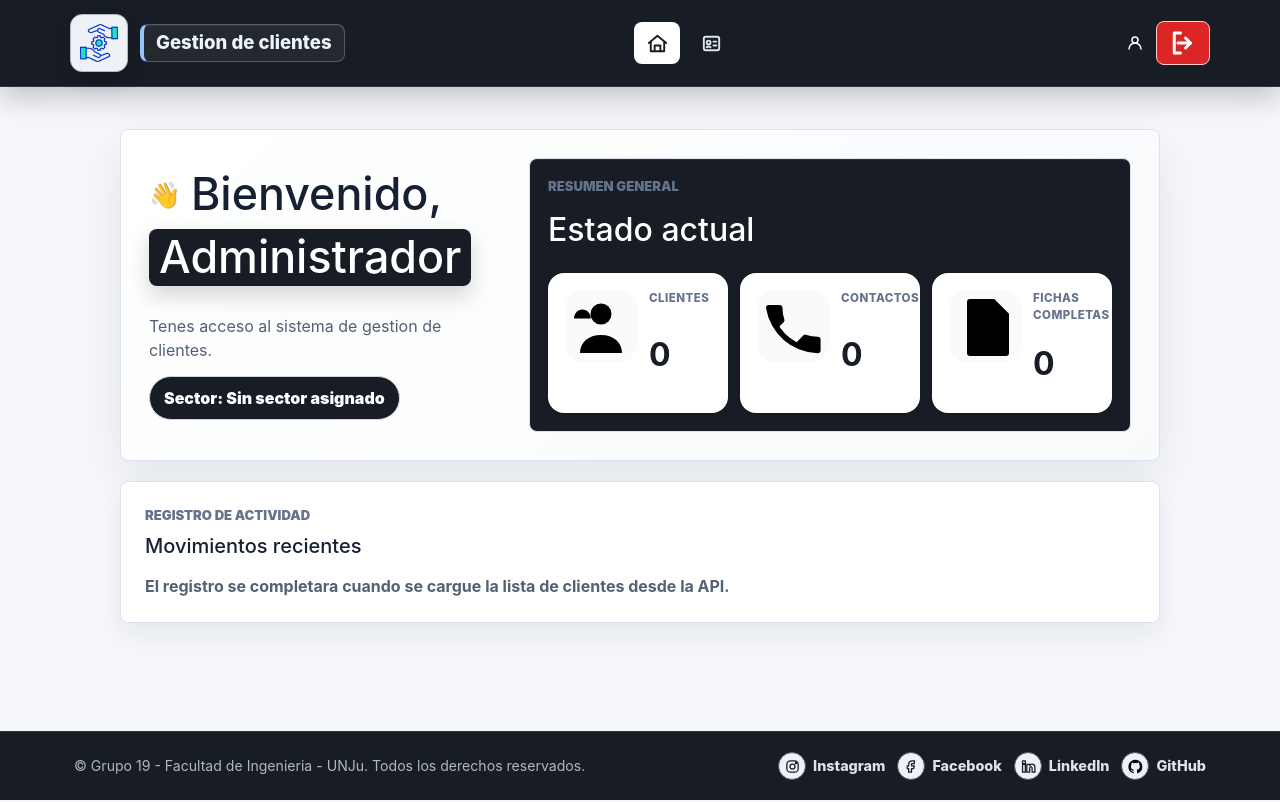
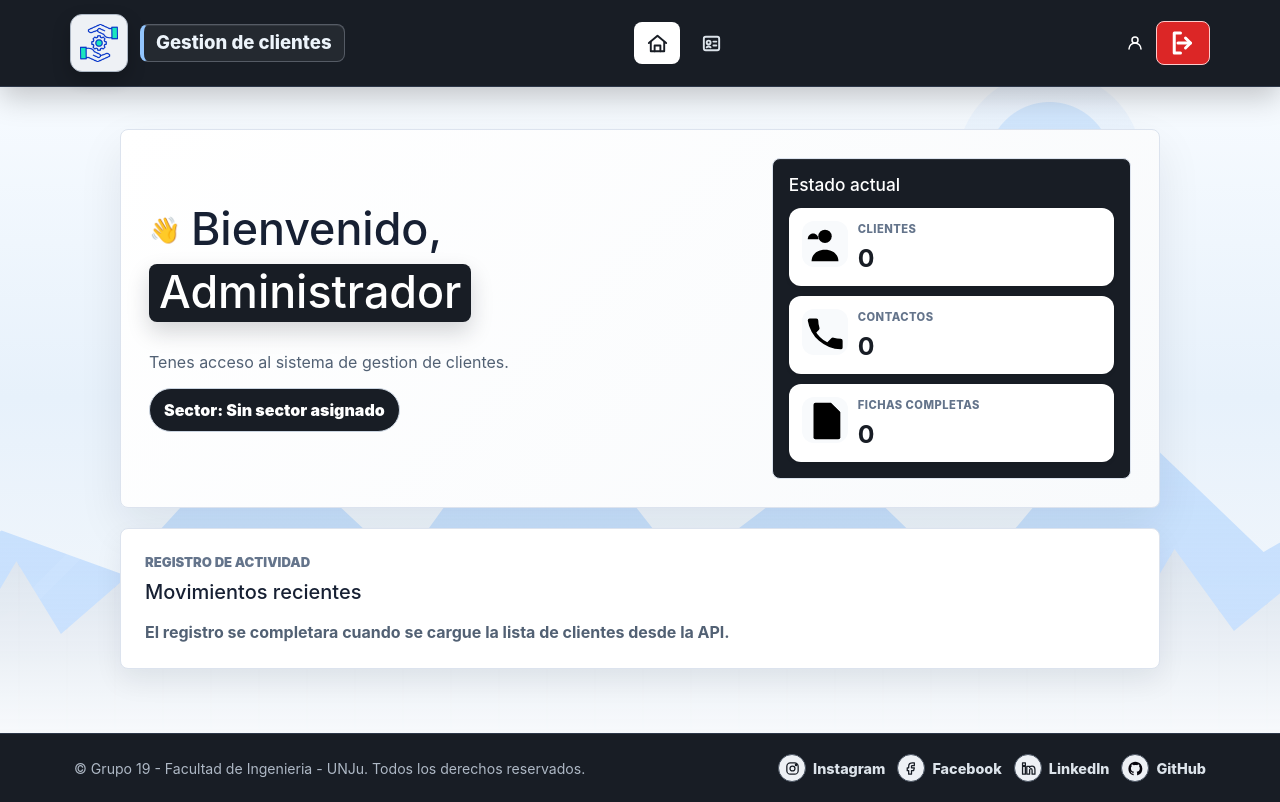
Before and after one commit to Guille0916/pv_tp_integrador_grupo19, a React (Vite) app: page /dashboard in a window 1280 px wide. Built offline with nearby package versions, Linux system fonts and the light colour scheme; sample sign-in values are in the browser's storage.

Commit message:
Modifico tamaño del contenedor de Resumen General para que quede mejor y aplico el fondo del login en todos blancos y celestes a las demas paginas

```diff
--- a/src/App.jsx
+++ b/src/App.jsx
@@ -30,7 +30,7 @@ function App() {
       <BrowserRouter>
         <div className="app-layout">
           <Header />
-          <div className="app-main">
+          <div className="app-main app-page-background">
             <Routes>
               <Route path="/" element={<Inicio />} />
               <Route path="/login" element={<Login />} />
--- a/src/assets/static/styles/Login.css
+++ b/src/assets/static/styles/Login.css
@@ -16,11 +16,11 @@
   right: -4%;
   bottom: 0;
   left: -4%;
-  height: 56%;
+  height: 62%;
   background:
-    linear-gradient(180deg, rgba(31, 50, 78, 0.86), rgba(13, 23, 38, 0.98)),
-    linear-gradient(135deg, transparent 0 20%, rgba(147, 197, 253, 0.2) 20% 21%, transparent 21% 100%);
-  clip-path: polygon(0 78%, 8% 57%, 15% 66%, 23% 34%, 32% 62%, 41% 25%, 51% 63%, 61% 39%, 70% 67%, 80% 31%, 91% 60%, 100% 43%, 100% 100%, 0 100%);
+    linear-gradient(180deg, rgba(64, 89, 126, 0.86), rgba(18, 34, 58, 0.98)),
+    linear-gradient(135deg, transparent 0 20%, rgba(191, 219, 254, 0.24) 20% 21%, transparent 21% 100%);
+  clip-path: polygon(0 72%, 7% 50%, 14% 61%, 22% 24%, 30% 58%, 39% 15%, 49% 60%, 58% 32%, 67% 63%, 77% 22%, 88% 56%, 100% 31%, 100% 100%, 0 100%);
   content: "";
   pointer-events: none;
 }
@@ -30,11 +30,11 @@
   right: -8%;
   bottom: -1px;
   left: -8%;
-  height: 38%;
+  height: 42%;
   background:
-    linear-gradient(180deg, rgba(9, 19, 33, 0.98), #050914),
-    linear-gradient(90deg, transparent 0 18%, rgba(147, 197, 253, 0.1) 18% 19%, transparent 19% 100%);
-  clip-path: polygon(0 64%, 10% 48%, 18% 55%, 28% 34%, 37% 51%, 49% 26%, 60% 50%, 70% 37%, 81% 58%, 91% 42%, 100% 60%, 100% 100%, 0 100%);
+    linear-gradient(180deg, rgba(11, 26, 45, 0.98), #030712),
+    repeating-linear-gradient(90deg, transparent 0 22px, rgba(30, 64, 105, 0.55) 22px 24px, transparent 24px 46px);
+  clip-path: polygon(0 68%, 3% 48%, 5% 64%, 8% 37%, 11% 62%, 15% 43%, 18% 66%, 22% 30%, 26% 61%, 30% 45%, 34% 68%, 38% 34%, 42% 62%, 46% 46%, 50% 70%, 54% 28%, 58% 61%, 62% 42%, 66% 67%, 70% 36%, 74% 60%, 78% 44%, 82% 68%, 86% 31%, 90% 62%, 94% 46%, 97% 65%, 100% 40%, 100% 100%, 0 100%);
   content: "";
   pointer-events: none;
 }
--- a/src/index.css
+++ b/src/index.css
@@ -32,6 +32,51 @@ a {
 
 .app-main {
   flex: 1;
+}
+
+.app-page-background {
+  position: relative;
+  overflow: hidden;
+  min-height: 100%;
+  isolation: isolate;
+  background:
+    radial-gradient(circle at 82% 12%, rgba(147, 197, 253, 0.36) 0 62px, rgba(219, 234, 254, 0.35) 63px 92px, transparent 93px),
+    radial-gradient(circle at 16% 18%, rgba(255, 255, 255, 0.9) 0 2px, transparent 3px),
+    radial-gradient(circle at 38% 10%, rgba(147, 197, 253, 0.36) 0 2px, transparent 3px),
+    linear-gradient(180deg, #f7fbff 0%, #e7f1fb 48%, #f6f9fc 100%);
+}
+
+.app-page-background::before,
+.app-page-background::after {
+  position: absolute;
+  right: -8%;
+  left: -8%;
+  content: "";
+  pointer-events: none;
+  z-index: -1;
+}
+
+.app-page-background::before {
+  bottom: 0;
+  height: min(500px, 54vh);
+  background:
+    linear-gradient(180deg, rgba(147, 197, 253, 0.42), rgba(191, 219, 254, 0.78)),
+    linear-gradient(135deg, transparent 0 22%, rgba(255, 255, 255, 0.52) 22% 23%, transparent 23% 100%);
+  clip-path: polygon(0 72%, 7% 53%, 15% 63%, 24% 29%, 34% 61%, 43% 18%, 53% 62%, 63% 36%, 72% 66%, 82% 25%, 92% 58%, 100% 42%, 100% 100%, 0 100%);
+}
+
+.app-page-background::after {
+  bottom: -1px;
+  height: min(340px, 38vh);
+  background:
+    linear-gradient(180deg, rgba(203, 213, 225, 0.86), rgba(248, 250, 252, 0.98)),
+    repeating-linear-gradient(90deg, transparent 0 24px, rgba(100, 116, 139, 0.16) 24px 26px, transparent 26px 48px);
+  clip-path: polygon(0 70%, 3% 54%, 5% 68%, 8% 43%, 11% 67%, 15% 50%, 18% 70%, 22% 38%, 26% 66%, 30% 52%, 34% 72%, 38% 42%, 42% 67%, 46% 51%, 50% 73%, 54% 36%, 58% 66%, 62% 49%, 66% 71%, 70% 43%, 74% 65%, 78% 51%, 82% 72%, 86% 39%, 90% 66%, 94% 50%, 97% 69%, 100% 44%, 100% 100%, 0 100%);
+}
+
+.app-page-background > * {
+  position: relative;
+  z-index: 1;
 }
 
 .app-header {
@@ -290,7 +335,7 @@ a {
 
 .dashboard-welcome {
   display: grid;
-  grid-template-columns: 1.1fr 1fr;
+  grid-template-columns: minmax(0, 1.25fr) minmax(290px, 0.75fr);
   gap: 24px;
   align-items: stretch;
   border: 1px solid #dce3ee;
@@ -361,12 +406,12 @@ a {
 .dashboard-summary {
   display: grid;
   grid-template-columns: 1fr;
-  gap: 16px;
-  align-content: stretch;
+  gap: 12px;
+  align-content: center;
   margin-top: 0;
   border: 1px solid #dce3ee;
   border-radius: 8px;
-  padding: 18px;
+  padding: 16px;
   background: #181d25;
   box-shadow: inset 0 1px 0 rgb(255 255 255 / 8%);
 }
@@ -374,24 +419,29 @@ a {
 .dashboard-summary-header {
   display: flex;
   flex-direction: column;
-  gap: 6px;
+  gap: 0;
   color: #ffffff;
+}
+
+.dashboard-summary-header h2 {
+  margin: 0;
+  font-size: 1.08rem;
 }
 
 .dashboard-summary-grid {
   display: grid;
-  grid-template-columns: repeat(3, minmax(180px, 1fr));
-  gap: 12px;
+  grid-template-columns: 1fr;
+  gap: 10px;
 }
 
 .dashboard-summary-card {
   display: grid;
   grid-template-columns: auto 1fr;
-  gap: 12px;
-  min-height: 140px;
+  gap: 10px;
+  min-height: 78px;
   border: 1px solid rgba(255, 255, 255, 0.16);
-  border-radius: 16px;
-  padding: 16px;
+  border-radius: 12px;
+  padding: 12px;
   background: #ffffff;
   box-shadow: 0 10px 22px rgb(0 0 0 / 14%);
   overflow: hidden;
@@ -405,14 +455,14 @@ a {
 
 .dashboard-summary-icon {
   display: inline-flex;
-  width: 72px;
-  height: 72px;
+  width: 46px;
+  height: 46px;
   align-items: center;
   justify-content: center;
-  border-radius: 18px;
+  border-radius: 12px;
   background: #f8fafc;
   color: #181d25;
-  font-size: 2.4rem;
+  font-size: 1.5rem;
 }
 
 .dashboard-summary-icon svg {
@@ -436,7 +486,7 @@ a {
 .dashboard-summary-card span {
   display: block;
   color: #64748b;
-  font-size: 0.72rem;
+  font-size: 0.7rem;
   font-weight: 800;
   letter-spacing: 0.04em;
   text-transform: uppercase;
@@ -446,7 +496,7 @@ a {
   display: block;
   margin: 0;
   color: #181d25;
-  font-size: 2rem;
+  font-size: 1.55rem;
   line-height: 1.05;
 }
 
--- a/src/views/Dashboard.jsx
+++ b/src/views/Dashboard.jsx
@@ -163,7 +163,6 @@ const Dashboard = () => {
 
         <div className="dashboard-summary">
           <div className="dashboard-summary-header">
-            <p className="dashboard-kicker">Resumen general</p>
             <h2>Estado actual</h2>
           </div>
 
```
